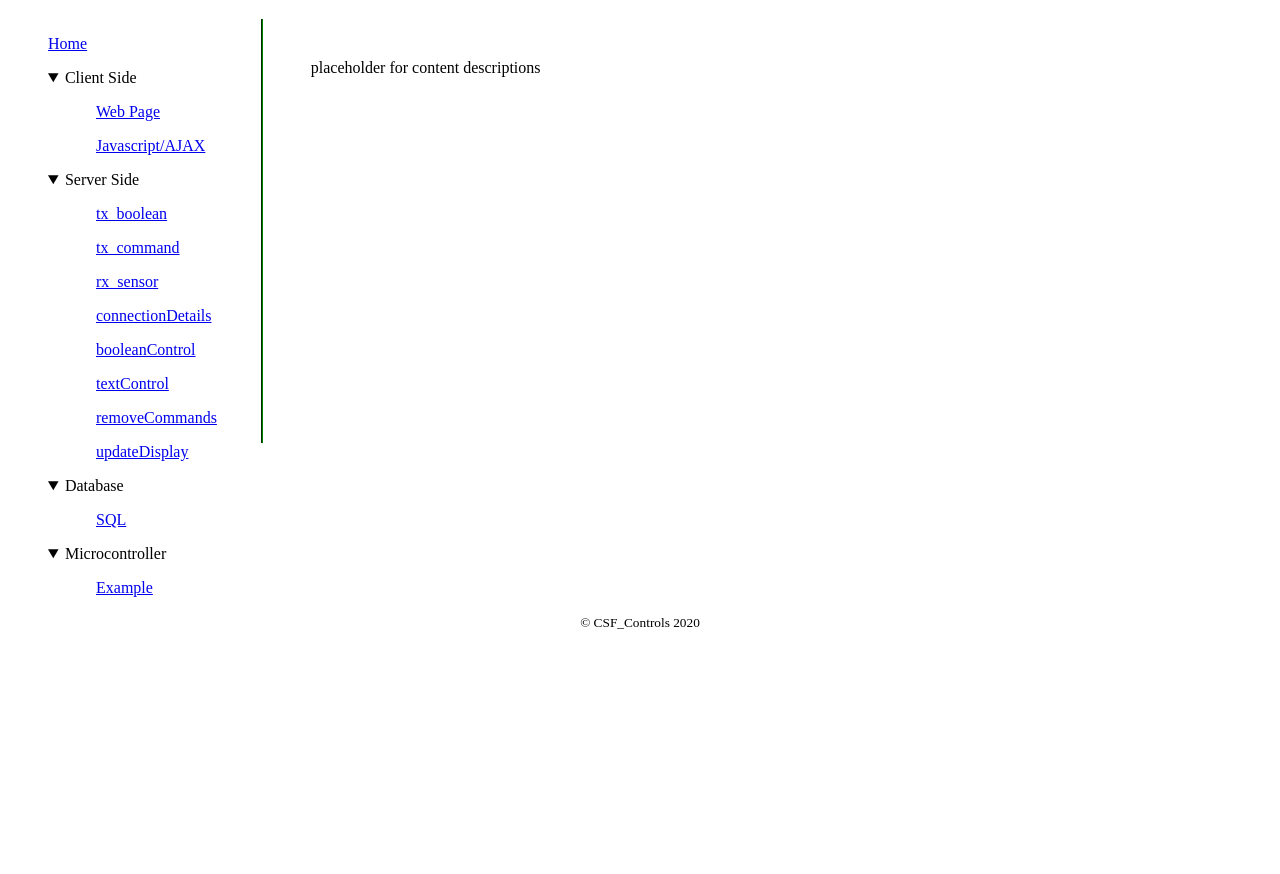
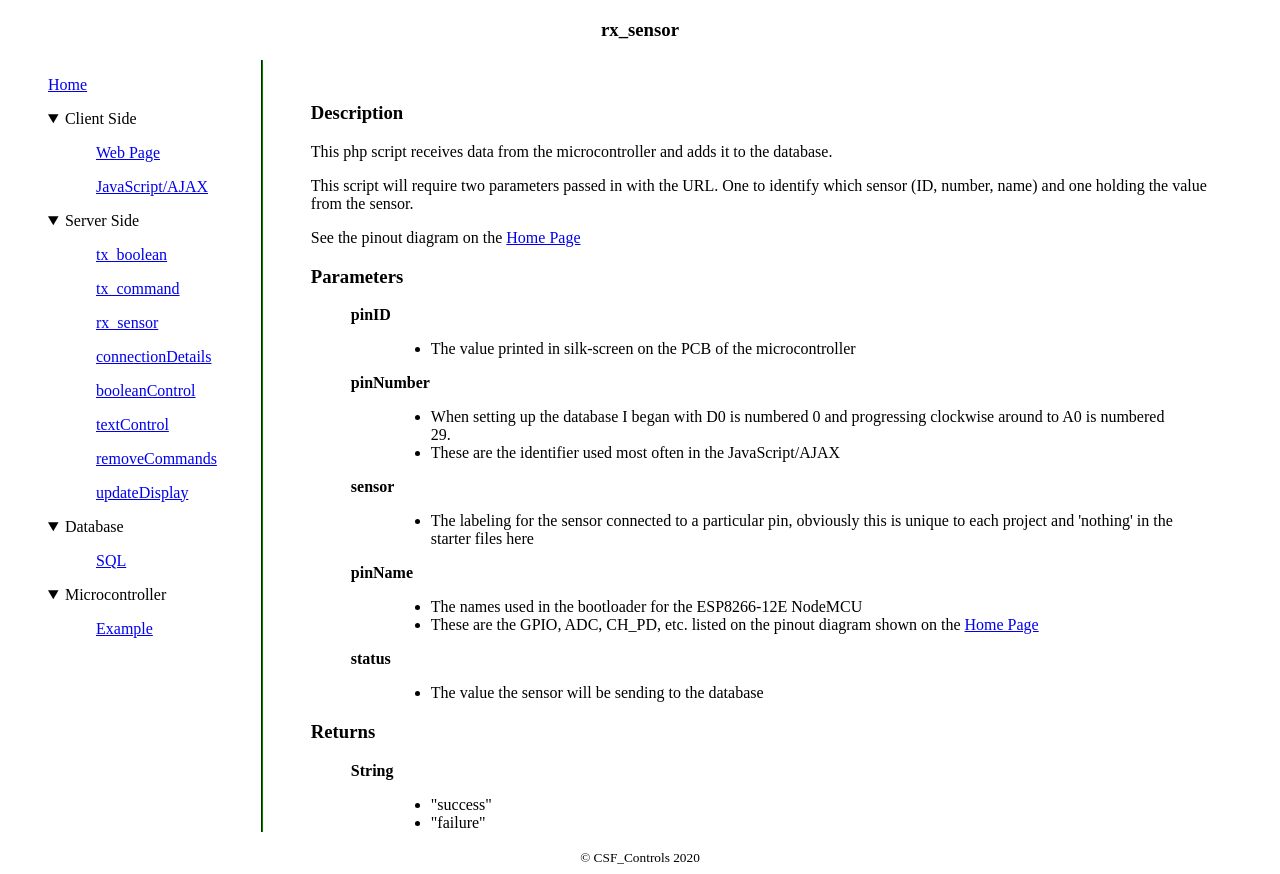
Before and after one commit to francis-chris5/esp8266-12e_Website_Controls, a plain HTML site: page docs/pages/receive-sensor.html in a window 1280 px wide. Shown: the part 61-935 px from the top of the page. Before the commit the page ends 800 px from the top, so only its background shows below. Drawn offline with Linux system fonts and the light colour scheme.

Commit message:
Add files via upload

```diff
--- a/docs/pages/receive-sensor.html
+++ b/docs/pages/receive-sensor.html
@@ -14,6 +14,7 @@
 		<content>
 			<header>
 				<h1>ESP8266-12E Starter Website Files</h1>
+				<h3>rx_sensor</h3>
 			</header>
 
 			<nav class="columnNav">
@@ -21,7 +22,7 @@
 				<details open="open">
 					<summary>Client Side</summary>
 					<p><a href="page.html">Web Page</a></p>
-					<p><a href="ajax.html">Javascript/AJAX</a></p>
+					<p><a href="ajax.html">JavaScript/AJAX</a></p>
 				</details>
 				<details open="open">
 					<summary>Server Side</summary>
@@ -45,7 +46,55 @@
 			</nav>
 
 			<section class="mainContent">
-				<p>placeholder for content descriptions</p>
+				<p><h3>Description</h3></p>
+				<p>This php script receives data from the microcontroller and adds it to the database.</p>
+				<p>This script will require two parameters passed in with the URL. One to identify which sensor (ID, number, name) and one holding the value from the sensor.</p>
+				<p>See the pinout diagram on the <a href="../index.html">Home Page</a></p>
+				<p><h3>Parameters</h3></p>
+					<dl>
+						<dt>pinID</dt>
+						<dd>
+							<ul>
+								<li>The value printed in silk-screen on the PCB of the microcontroller</li>
+							</ul>
+						</dd>
+						<dt>pinNumber</dt>
+						<dd>
+							<ul>
+								<li>When setting up the database I began with D0 is numbered 0 and progressing clockwise around to A0 is numbered 29.</li>
+								<li>These are the identifier used most often in the JavaScript/AJAX</li>
+							</ul>
+						</dd>
+						<dt>sensor</dt>
+						<dd>
+							<ul>
+								<li>The labeling for the sensor connected to a particular pin, obviously this is unique to each project and 'nothing' in the starter files here</li>
+							</ul>
+						</dd>
+						<dt>pinName</dt>
+						<dd>
+							<ul>
+								<li>The names used in the bootloader for the ESP8266-12E NodeMCU</li>
+								<li>These are the GPIO, ADC, CH_PD, etc. listed on the pinout diagram shown on the <a href="../index.html">Home Page</a></li>
+							</ul>
+						</dd>
+						<dt>status</dt>
+						<dd>
+							<ul>
+								<li>The value the sensor will be sending to the database</li>
+							</ul>
+						</dd>
+					</dl>
+				<p><h3>Returns</h3></p>
+					<dl>
+						<dt>String</dt>
+						<dl>
+							<ul>
+								<li>"success"</li>
+								<li>"failure"</li>
+							</ul>
+						</dl>
+					</dl>
 			</section>
 
 			<footer>
```
Also changed, not shown: docs/pages/boolean.html (+24 -2 lines), docs/pages/connect.html (+13 -1 lines), docs/pages/remove.html (+23 -2 lines), docs/pages/text.html (+24 -2 lines), docs/pages/transmit-boolean.html (+2 -1 lines), docs/pages/transmit-text.html (+2 -1 lines), docs/pages/update.html (+19 -2 lines).
